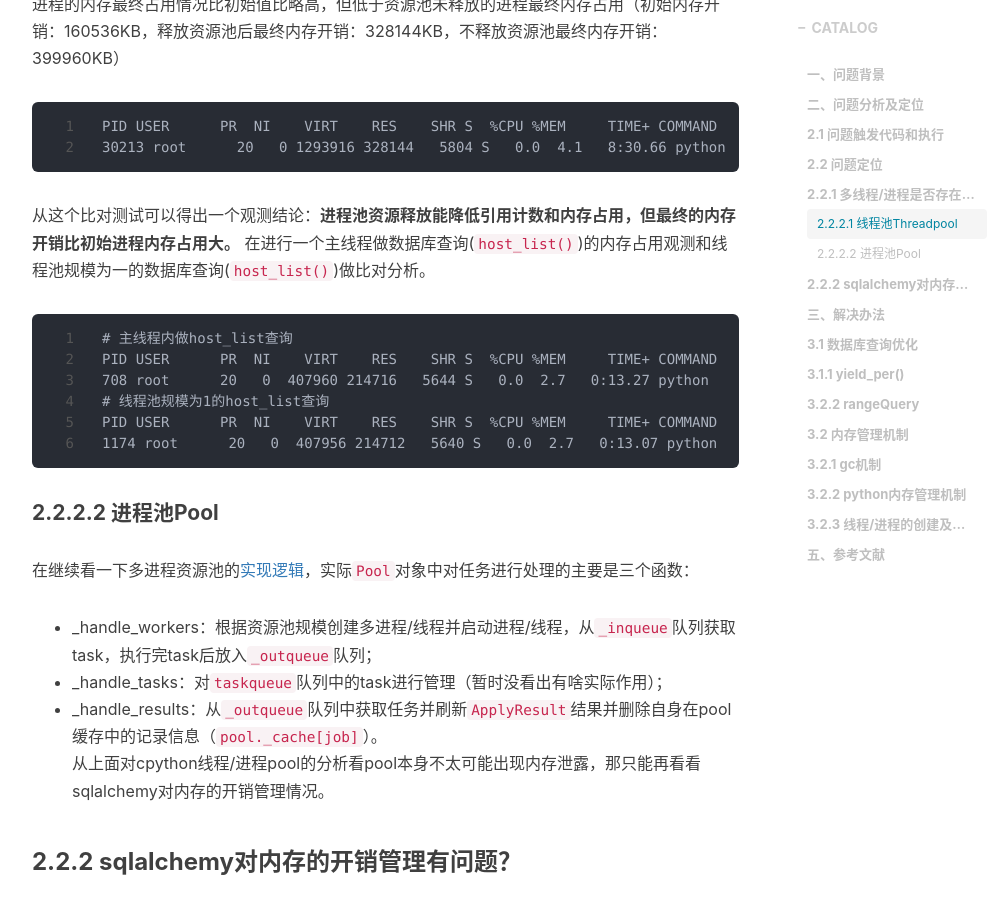
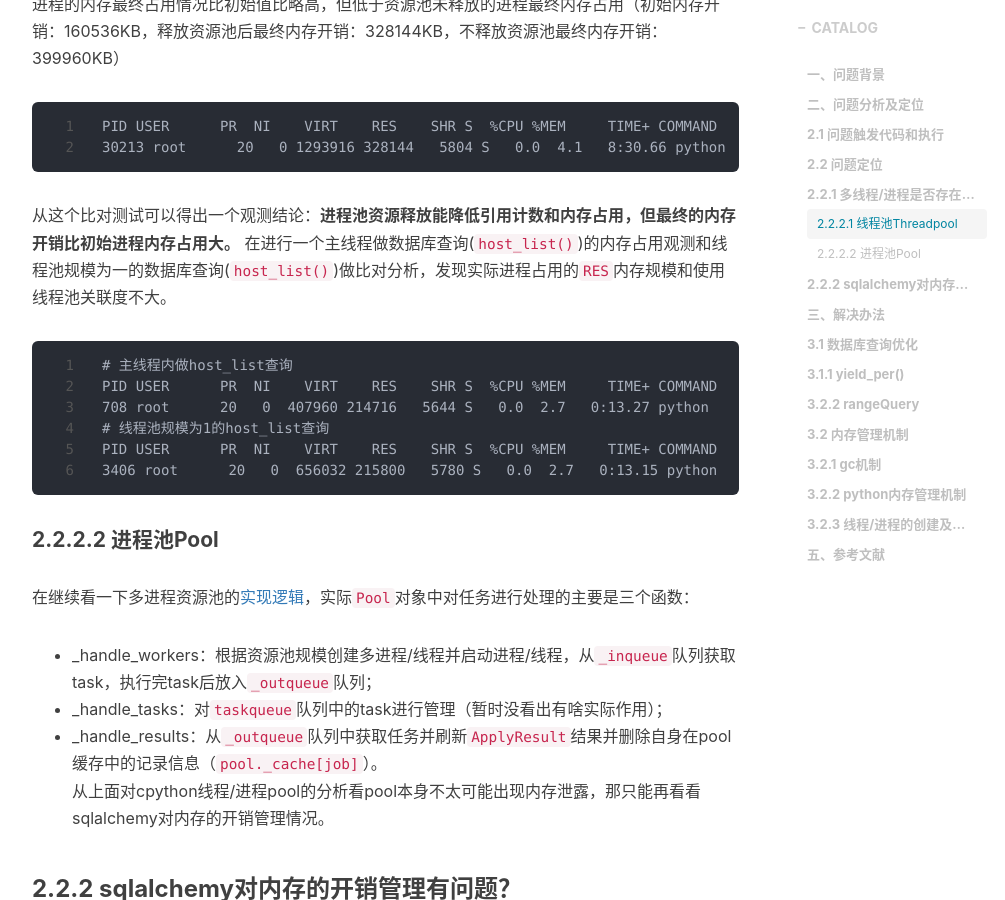
Before and after one commit to shihai1991/shihai1991.github.io, a Jekyll site: the page built from _posts/2022-09-20-multiprocessing-sqlalchemy.md, in a window 1280 px wide and 900 px high, scrolled down 5314 px. Shown: the whole window, without its empty margins (233-1238 px from the left). Built offline with Jekyll 4.4.1, drawn with Linux system fonts in a browser that asks for light colours; nearby versions of some CDN libraries; comment, search, counter and statistics services are not loaded.

Commit message:
Update 2022-09-20-multiprocessing-sqlalchemy.md

````diff
--- a/_posts/2022-09-20-multiprocessing-sqlalchemy.md
+++ b/_posts/2022-09-20-multiprocessing-sqlalchemy.md
@@ -195,14 +195,14 @@ PID USER      PR  NI    VIRT    RES    SHR S  %CPU %MEM     TIME+ COMMAND
 30213 root      20   0 1293916 328144   5804 S   0.0  4.1   8:30.66 python
 ```
 从这个比对测试可以得出一个观测结论：**进程池资源释放能降低引用计数和内存占用，但最终的内存开销比初始进程内存占用大。**
-在进行一个主线程做数据库查询(`host_list()`)的内存占用观测和线程池规模为一的数据库查询(`host_list()`)做比对分析。
+在进行一个主线程做数据库查询(`host_list()`)的内存占用观测和线程池规模为一的数据库查询(`host_list()`)做比对分析，发现实际进程占用的`RES`内存规模和使用线程池关联度不大。
 ```
 # 主线程内做host_list查询
 PID USER      PR  NI    VIRT    RES    SHR S  %CPU %MEM     TIME+ COMMAND
 708 root      20   0  407960 214716   5644 S   0.0  2.7   0:13.27 python
 # 线程池规模为1的host_list查询
 PID USER      PR  NI    VIRT    RES    SHR S  %CPU %MEM     TIME+ COMMAND
-1174 root      20   0  407956 214712   5640 S   0.0  2.7   0:13.07 python
+3406 root      20   0  656032 215800   5780 S   0.0  2.7   0:13.15 python
 ```
 #### 2.2.2.2 进程池Pool
 在继续看一下多进程资源池的[实现逻辑](https://github.com/shihai1991/cpython/blob/9a34d853d7ad2e2f52dcd5d7fef5773a1dc98868/Lib/multiprocessing/pool.py)，实际`Pool`对象中对任务进行处理的主要是三个函数：
````
